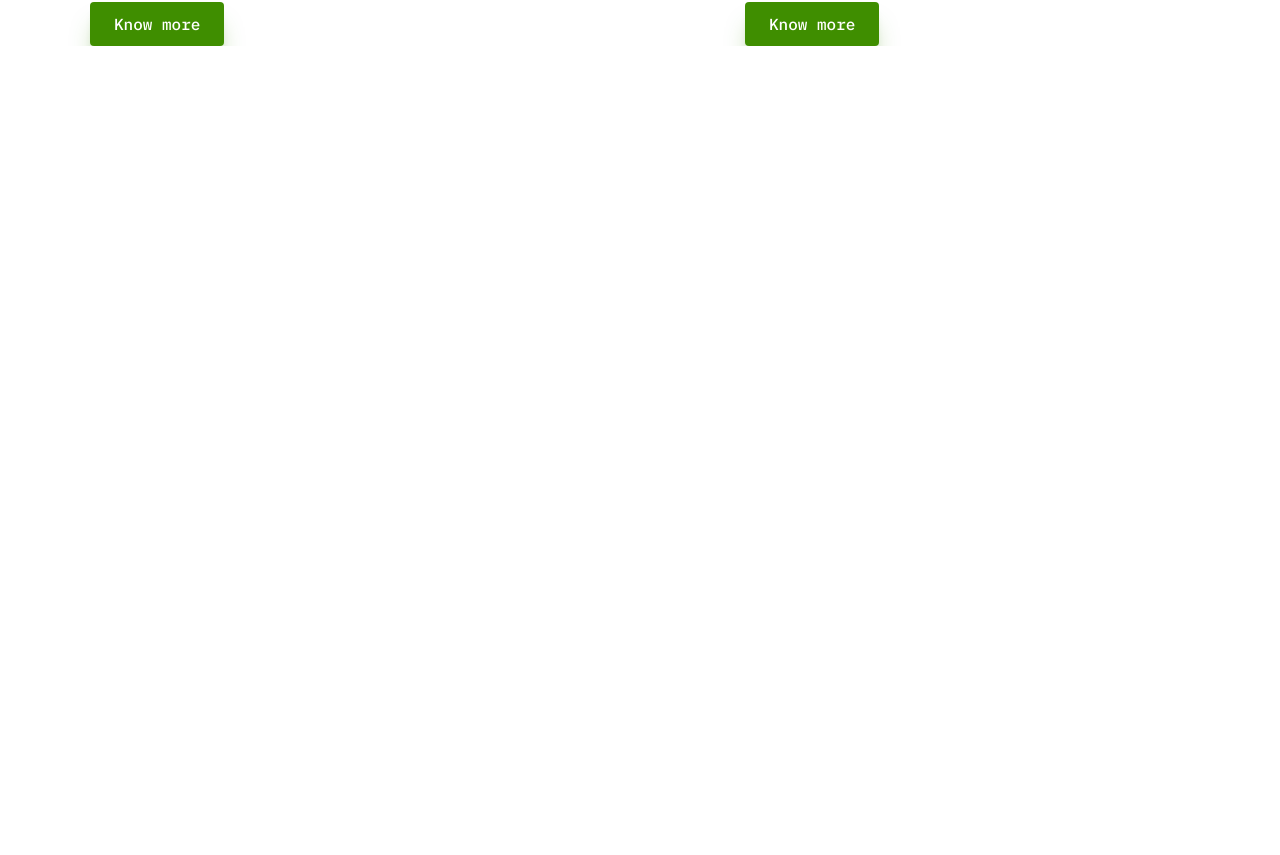
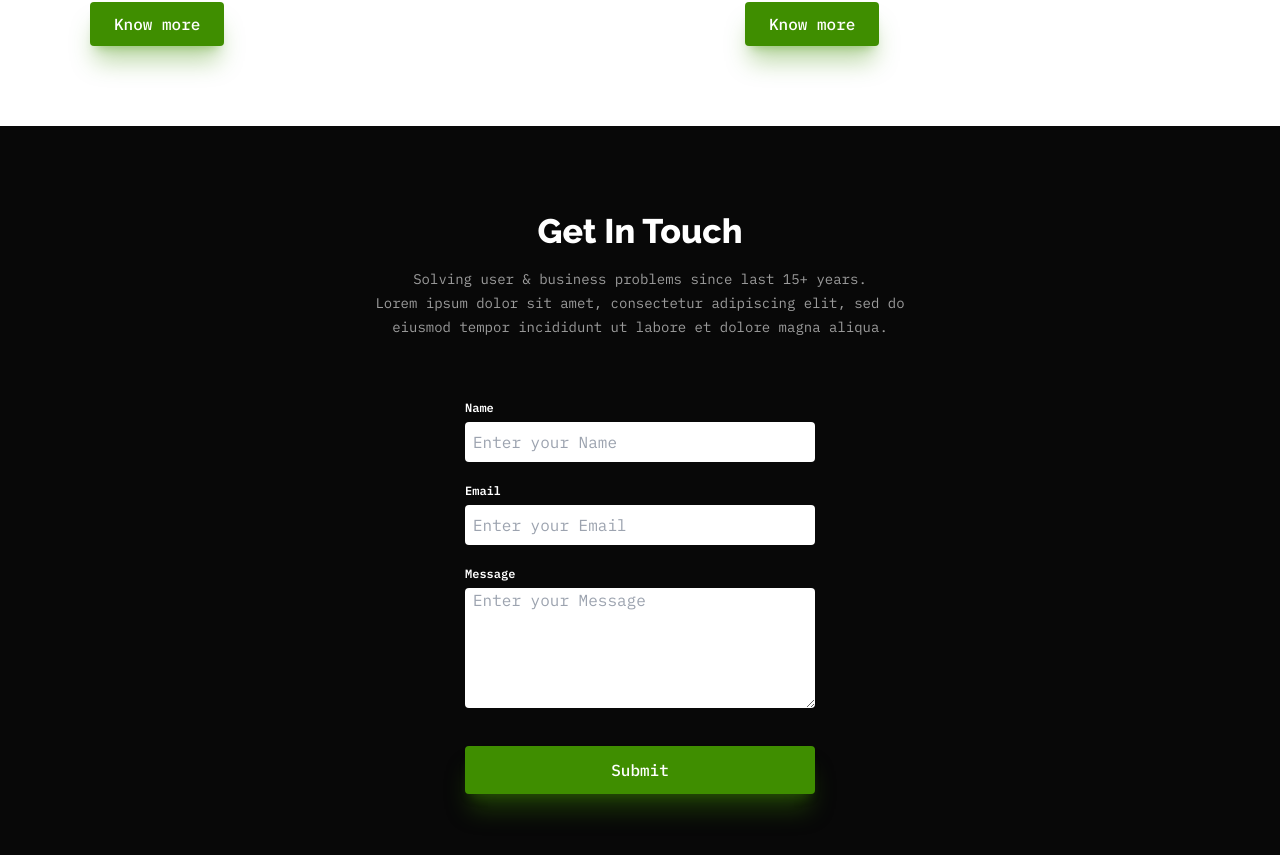
Before and after one commit to ProdipKumarShil/Hasib-portfolio, a React (Vite) app: page / in a window 1280 px wide. Shown: the part 2897-3752 px from the top of the page. Before the commit the page ends 2943 px from the top, so only its background shows below. Built offline with nearby package versions, Linux system fonts and the light colour scheme.

Commit message:
added get in touch

```diff
--- a/src/App.jsx
+++ b/src/App.jsx
@@ -1,5 +1,6 @@
 import Banner from "./components/Banner/Banner"
 import CaseStudies from "./components/CaseStudies/CaseStudies"
+import GetInTouch from "./components/GetInTouch/GetInTouch"
 import MenuBar from "./components/Menu/MenuBar"
 import Navbar from "./components/Navbar/Navbar"
 import RecentWork from "./components/RecentWork/RecentWork"
@@ -12,6 +13,7 @@ const App = () => {
       <Banner />
       <CaseStudies />
       <RecentWork />
+      <GetInTouch />
       {/* <a class="mt-8 inline-flex items-center justify-center rounded-xl bg-secondary py-3 px-6 font-ibm text-base font-medium text-white shadow-xl shadow-[#3f8e0059] transition-transform duration-200 ease-in-out hover:scale-[1.02]"
         href="#">
         Sign up for free
--- a/src/components/GetInTouch/GetInTouch.jsx
+++ b/src/components/GetInTouch/GetInTouch.jsx
@@ -1,7 +1,30 @@
 
 const GetInTouch = () => {
   return (
-    <div>GetInTouch</div>
+    <>
+      <div className="bg-[#080808] py-20">
+        <div className=" mb-[60px]">
+          <p className="text-[34px] font-raleway font-extrabold text-center mb-[10px] text-white">Get In Touch</p>
+          <p className="text-[14px] font-ibm text-[#9C9C9C] max-w-[570px] text-center mx-auto leading-6">Solving user & business problems since last 15+ years. <br /> Lorem ipsum dolor sit amet, consectetur adipiscing elit, sed do <br /> eiusmod tempor incididunt ut labore et dolore magna aliqua. </p>
+        </div>
+        <div className="">
+          <div className="max-w-[350px] mx-auto mb-5">
+            <label className="block font-semibold font-ibm text-[12px] text-white mb-[5px]">Name</label>
+            <input className="w-full h-10 font-ibm text-[#9C9C9C] px-2 rounded" placeholder="Enter your Name" type="text" />
+          </div>
+          <div className="max-w-[350px] mx-auto mb-5">
+            <label className="block font-semibold font-ibm text-[12px] text-white mb-[5px]">Email</label>
+            <input className="w-full h-10 font-ibm text-[#9C9C9C] px-2 rounded" placeholder="Enter your Email" type="email" />
+          </div>
+          <div className="max-w-[350px] mx-auto mb-5">
+            <label className="block font-semibold font-ibm text-[12px] text-white mb-[5px]">Message</label>
+            <textarea rows={5} className="w-full font-ibm text-[#9C9C9C] px-2 rounded" placeholder="Enter your Message" type="email"></textarea>
+          </div>
+          <button className="w-[350px] block mx-auto mt-8  items-center justify-center rounded-[4px] bg-secondary py-3 px-6 font-ibm text-base font-medium text-white shadow-xl shadow-[#3f8e0059] transition-transform duration-200 ease-in-out hover:scale-[1.02]">Submit</button>
+        </div>
+
+      </div>
+    </>
   )
 }
 
--- a/src/components/RecentWork/RecentWork.jsx
+++ b/src/components/RecentWork/RecentWork.jsx
@@ -1,10 +1,9 @@
-import { Swiper, SwiperSlide } from "swiper/react"
 import 'swiper/css'
 
 
 const RecentWork = () => {
   return (
-    <div>
+    <div className='mb-20'>
       <div className=" mb-[60px]">
         <p className="text-[34px] font-raleway font-extrabold text-center mb-[10px]">Recent Work</p>
         <p className="text-[14px] font-ibm text-[#9C9C9C] max-w-[570px] text-center mx-auto leading-6">Solving user & business problems since last 15+ years. <br /> Lorem ipsum dolor sit amet, consectetur adipiscing elit, sed do <br /> eiusmod tempor incididunt ut labore et dolore magna aliqua. </p>
```
